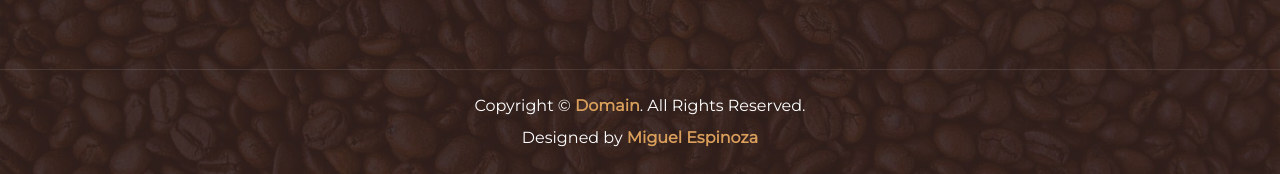
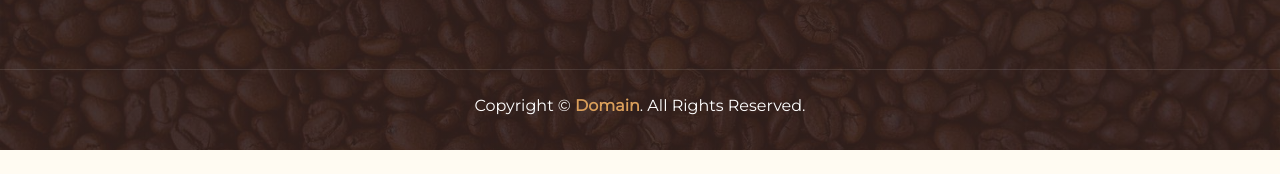
Before and after one commit to Miguel1488/coffe, a plain HTML site: page about.html in a window 1280 px wide. Shown: the part 1670-1844 px from the top of the page. After the commit the page ends 1820 px from the top, so only its background shows below. Drawn offline with nearby package versions, Linux system fonts and the light colour scheme.

Commit message:
Update about.html
refresh

```diff
--- a/about.html
+++ b/about.html
@@ -147,7 +147,7 @@
         </div>
         <div class="container-fluid text-center text-white border-top mt-4 py-4 px-sm-3 px-md-5" style="border-color: rgba(256, 256, 256, .1) !important;">
             <p class="mb-2 text-white">Copyright &copy; <a class="font-weight-bold" href="#">Domain</a>. All Rights Reserved.</a></p>
-            <p class="m-0 text-white">Designed by <a class="font-weight-bold" href="https://htmlcodex.com"> Miguel Espinoza</a></p>
+
         </div>
     </div>
     <!-- Footer End -->
```
